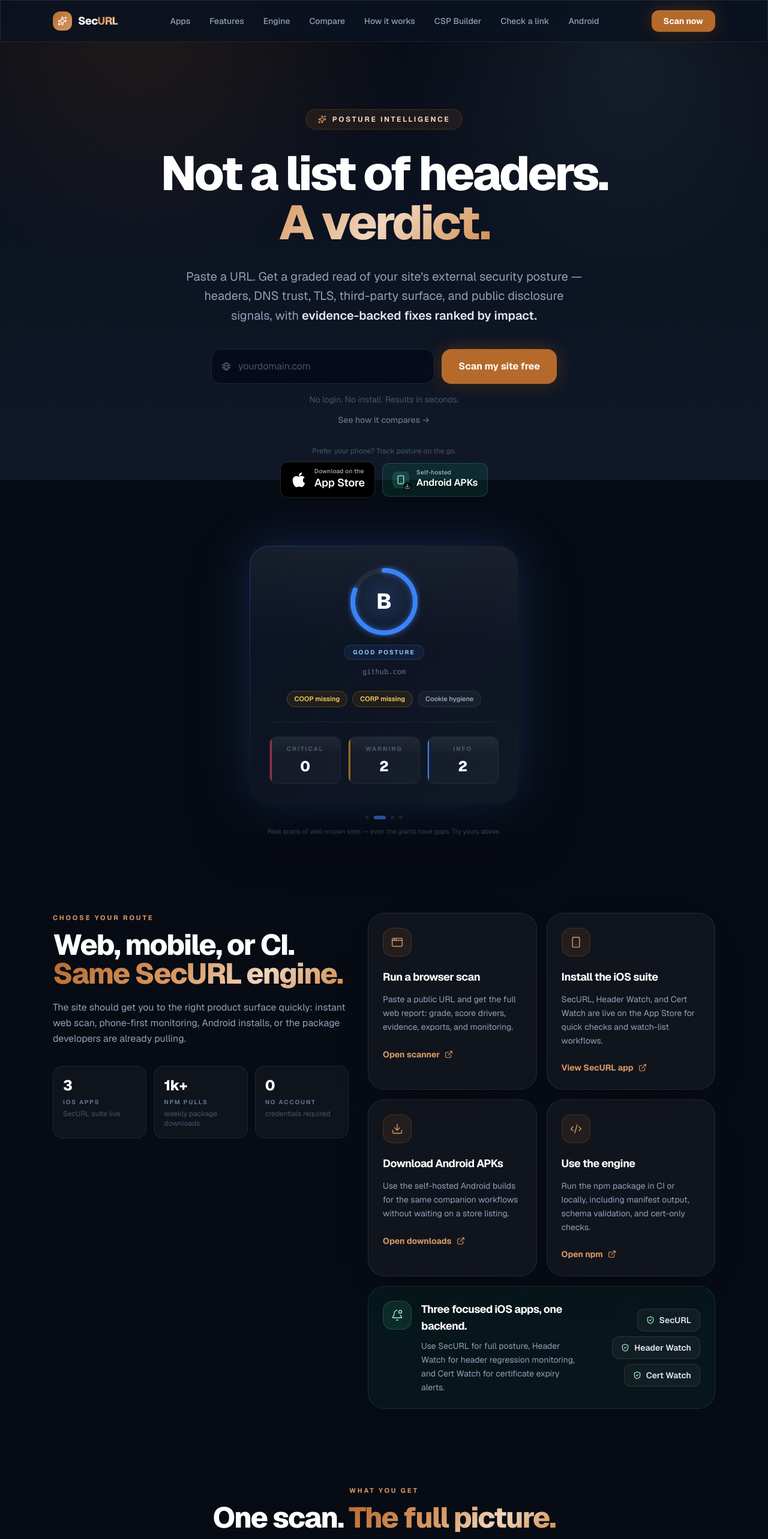
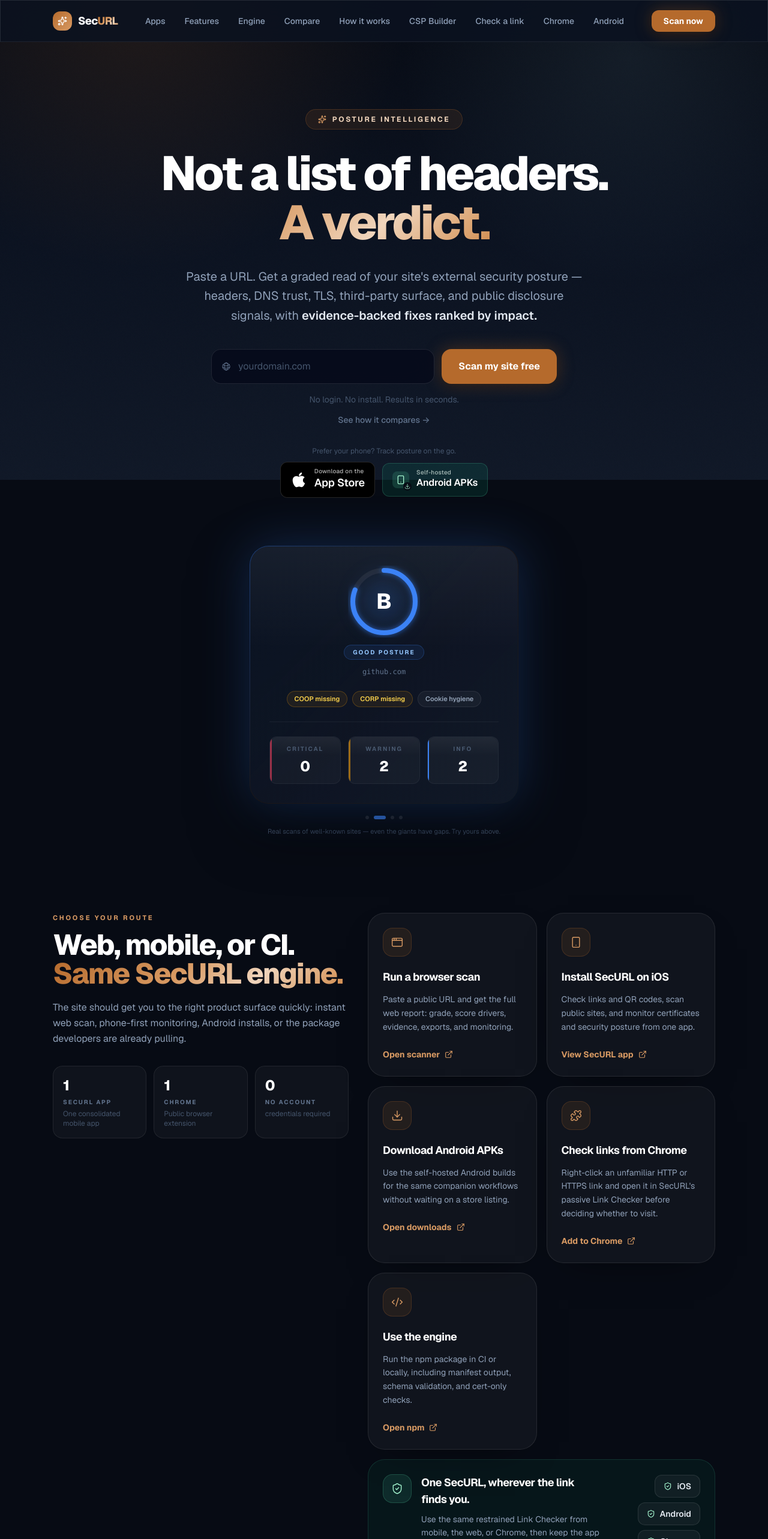
Before and after one commit to ktbatterham/securl-marketing, a React (Vite) app: page / in a window 1280 px wide. Shown: the top 2566 px of the page at 60% size. Built offline with nearby package versions, Linux system fonts and the light colour scheme.

Commit message:
feat: add Chrome extension acquisition route (#71)

```diff
--- a/src/components/FunnelRoutes.tsx
+++ b/src/components/FunnelRoutes.tsx
@@ -1,18 +1,27 @@
-import { AppWindow, BellDot, Code2, Download, ExternalLink, ShieldCheck, Smartphone } from "lucide-react";
+import { AppWindow, Code2, Download, ExternalLink, Puzzle, ShieldCheck, Smartphone } from "lucide-react";
 import { buildScannerUrl, recordFunnelHandoff } from "../lib/telemetry";
 
-const appStoreLinks = [
+const chromeStoreUrl =
+  "https://chromewebstore.google.com/detail/securl-check-a-link/kjjmblnknjbjgnnfdcaipgpcbihnejej";
+
+const platformLinks = [
   {
-    label: "SecURL",
+    label: "iOS",
     href: "https://apps.apple.com/app/securl/id6774322464",
+    mode: "landing:ios_securl",
+    format: "app_store",
   },
   {
-    label: "Header Watch",
-    href: "https://apps.apple.com/app/header-watch/id6774599437",
+    label: "Android",
+    href: "https://securl.online/downloads",
+    mode: "landing:android_downloads",
+    format: "android_apk",
   },
   {
-    label: "Cert Watch",
-    href: "https://apps.apple.com/app/cert-watch/id6774979236",
+    label: "Chrome",
+    href: chromeStoreUrl,
+    mode: "landing:chrome_extension",
+    format: "chrome_web_store",
   },
 ];
 
@@ -28,11 +37,11 @@
   },
   {
     Icon: Smartphone,
-    title: "Install the iOS suite",
-    body: "SecURL, Header Watch, and Cert Watch are live on the App Store for quick checks and watch-list workflows.",
+    title: "Install SecURL on iOS",
+    body: "Check links and QR codes, scan public sites, and monitor certificates and security posture from one app.",
     href: "https://apps.apple.com/app/securl/id6774322464",
     cta: "View SecURL app",
-    mode: "landing:ios_suite",
+    mode: "landing:ios_securl",
     format: "app_store",
   },
   {
@@ -43,6 +52,15 @@
     cta: "Open downloads",
     mode: "landing:android_downloads",
     format: "android_apk",
+  },
+  {
+    Icon: Puzzle,
+    title: "Check links from Chrome",
+    body: "Right-click an unfamiliar HTTP or HTTPS link and open it in SecURL's passive Link Checker before deciding whether to visit.",
+    href: chromeStoreUrl,
+    cta: "Add to Chrome",
+    mode: "landing:chrome_extension",
+    format: "chrome_web_store",
   },
   {
     Icon: Code2,
@@ -56,8 +74,8 @@
 ];
 
 const proof = [
-  { label: "iOS apps", value: "3", detail: "SecURL suite live" },
-  { label: "npm pulls", value: "1k+", detail: "weekly package downloads" },
+  { label: "SecURL app", value: "1", detail: "One consolidated mobile app" },
+  { label: "Chrome", value: "1", detail: "Public browser extension" },
   { label: "No account", value: "0", detail: "credentials required" },
 ];
 
@@ -133,36 +151,36 @@
             <div className="flex flex-col gap-5 sm:flex-row sm:items-center sm:justify-between">
               <div className="flex items-start gap-4">
                 <div className="inline-flex h-12 w-12 shrink-0 items-center justify-center rounded-2xl border border-emerald-300/20 bg-emerald-300/10">
-                  <BellDot className="h-5 w-5 text-emerald-200" strokeWidth={1.7} />
+                  <ShieldCheck className="h-5 w-5 text-emerald-200" strokeWidth={1.7} />
                 </div>
                 <div>
                   <h3 className="text-lg font-bold tracking-[-0.03em] text-white">
-                    Three focused iOS apps, one backend.
+                    One SecURL, wherever the link finds you.
                   </h3>
                   <p className="mt-2 max-w-2xl text-sm leading-relaxed text-slate-400">
-                    Use SecURL for full posture, Header Watch for header regression monitoring,
-                    and Cert Watch for certificate expiry alerts.
+                    Use the same restrained Link Checker from mobile, the web, or Chrome, then
+                    keep the app for QR checks, site posture and monitoring.
                   </p>
                 </div>
               </div>
               <div className="flex flex-wrap gap-2 sm:justify-end">
-                {appStoreLinks.map((app) => (
+                {platformLinks.map((platform) => (
                   <a
-                    key={app.label}
-                    href={app.href}
+                    key={platform.label}
+                    href={platform.href}
                     target="_blank"
                     rel="noopener noreferrer"
                     onClick={() =>
                       recordFunnelHandoff({
-                        target: app.href,
-                        mode: `landing:ios_${app.label.toLowerCase().replace(/\s+/g, "_")}`,
-                        format: "app_store",
+                        target: platform.href,
+                        mode: platform.mode,
+                        format: platform.format,
                       })
                     }
                     className="inline-flex items-center gap-2 rounded-xl border border-white/10 bg-white/[0.045] px-3.5 py-2 text-sm font-semibold text-slate-200 transition-colors hover:border-emerald-200/30 hover:bg-emerald-300/10"
                   >
                     <ShieldCheck className="h-3.5 w-3.5 text-emerald-200" />
-                    {app.label}
+                    {platform.label}
                   </a>
                 ))}
               </div>
--- a/src/components/Nav.tsx
+++ b/src/components/Nav.tsx
@@ -1,5 +1,9 @@
 import { Sparkles } from "lucide-react";
 import { useState } from "react";
+import { recordFunnelHandoff } from "../lib/telemetry";
+
+const chromeStoreUrl =
+  "https://chromewebstore.google.com/detail/securl-check-a-link/kjjmblnknjbjgnnfdcaipgpcbihnejej";
 
 export function Nav() {
   const [open, setOpen] = useState(false);
@@ -28,6 +32,15 @@
           <a href="#how-it-works" className="transition-colors hover:text-white">How it works</a>
           <a href="/tools/csp-builder" className="transition-colors hover:text-white">CSP Builder</a>
           <a href="/check-link" className="transition-colors hover:text-white">Check a link</a>
+          <a
+            href={chromeStoreUrl}
+            target="_blank"
+            rel="noopener noreferrer"
+            onClick={() => recordFunnelHandoff({ target: chromeStoreUrl, mode: "nav:chrome_extension", format: "chrome_web_store" })}
+            className="transition-colors hover:text-white"
+          >
+            Chrome
+          </a>
           <a href="/downloads"    className="transition-colors hover:text-white">Android</a>
         </nav>
 
@@ -85,12 +98,22 @@
             { href: "#how-it-works", label: "How it works" },
             { href: "/tools/csp-builder", label: "Free CSP Builder" },
             { href: "/check-link", label: "Check a link" },
+            { href: chromeStoreUrl, label: "Chrome extension" },
             { href: "/downloads",    label: "Android downloads" },
           ].map(({ href, label }) => (
             <a
               key={href}
               href={href}
-              onClick={() => setOpen(false)}
+              onClick={() => {
+                setOpen(false);
+                if (href === chromeStoreUrl) {
+                  recordFunnelHandoff({
+                    target: chromeStoreUrl,
+                    mode: "nav:chrome_extension",
+                    format: "chrome_web_store",
+                  });
+                }
+              }}
               className="rounded-xl px-4 py-3 text-sm font-medium text-slate-300 transition-colors hover:bg-white/[0.05] hover:text-white"
             >
               {label}
```
